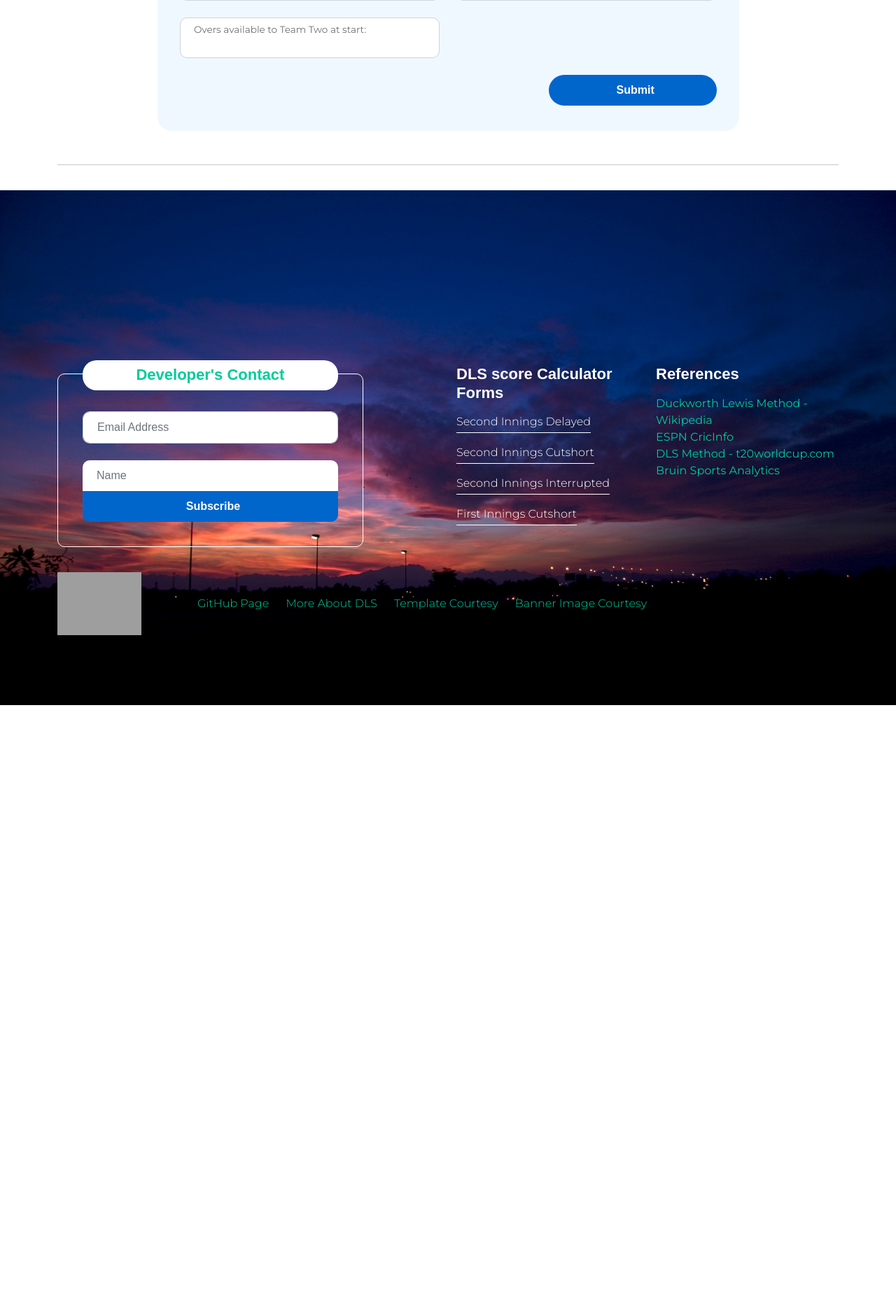
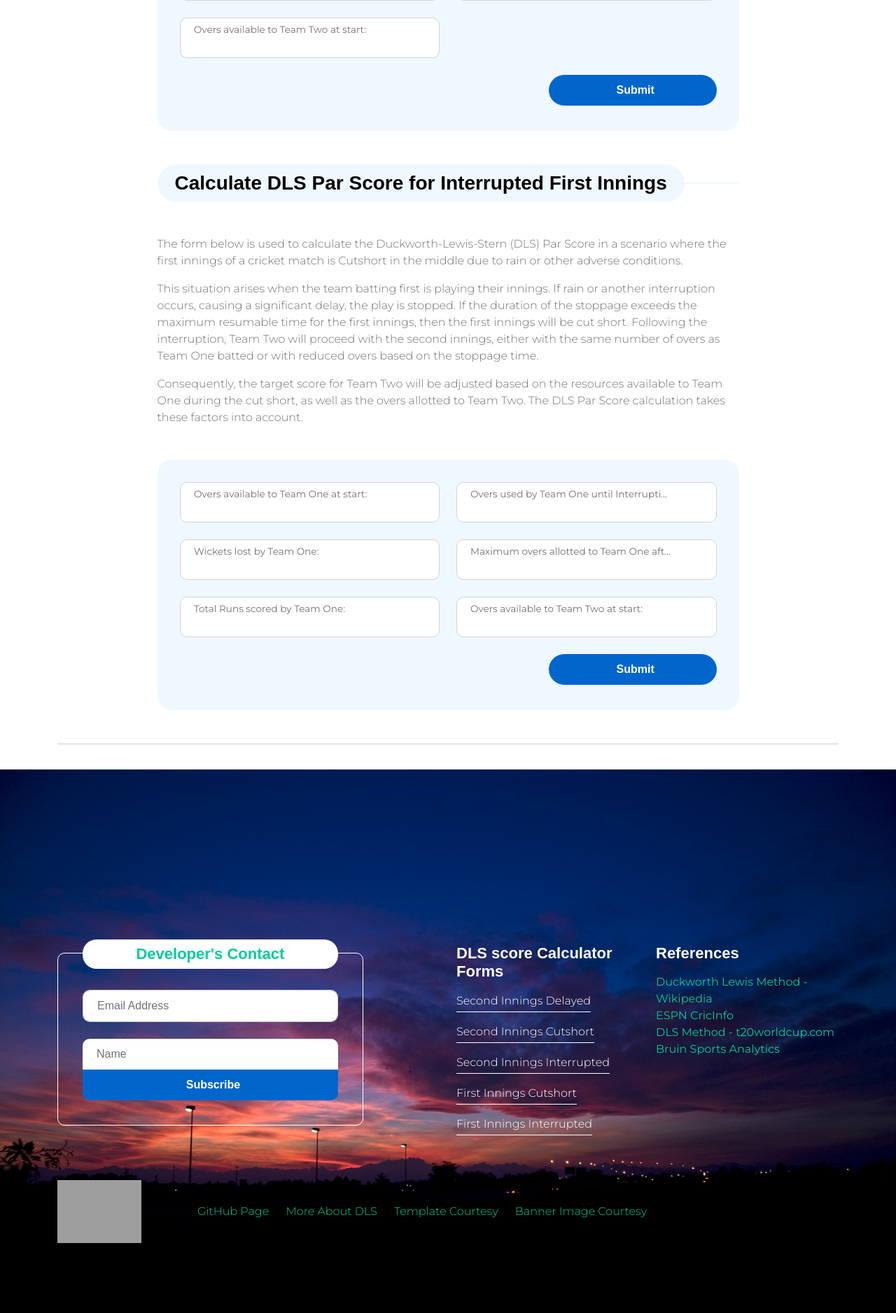
Before and after one commit to NishanthMuruganantham/duckworth-lewis-score-calculator, a Django app: page / in a window 1280 px wide. Shown: the part 4306-6183 px from the top of the page at 70% size. Before the commit the page ends 5314 px from the top, so only its background shows below. Run offline with Django 4.2, Linux system fonts and the light colour scheme; some libraries are stand-ins or nearby versions; some web fonts are replaced; grey boxes are pictures that could not be loaded.

Commit message:
interrupted first innings view has been added into the template (#74)

```diff
--- a/calculator/views.py
+++ b/calculator/views.py
@@ -26,18 +26,22 @@ def index(request):
             return view_for_dls_input_when_first_innings_is_completed_and_second_innings_is_delayed(request)
         if request.POST['form_type'] == "first_innings_cut_short":
             return view_for_dls_input_when_first_innings_is_cut_short(request)
+        if request.POST["form_type"] == "first_innings_interrupted":
+            return view_for_dls_input_when_first_innings_is_interrupted(request)
 
     else:
         dls_second_innings_interrupted_form = DLSInputFormWhenSecondInningsIsInterrupted()
         dls_second_innings_cutshort_form = DLSInputFormSecondInningsIsCutshort()
         dls_second_innings_delayed_form = DLSInputFormWhenSecondInningsIsDelayed()
         dls_first_innings_cutshort_form = DLSInputFormWhenFirstInningsIsCutshort()
+        dls_first_innings_interrupted_form = DLSInputFormWhenFirstInningsIsInterrupted()
         return render(
             request, 'index.html', {
                 "dls_second_innings_interrupted_form": dls_second_innings_interrupted_form,
                 "dls_second_innings_cutshort_form": dls_second_innings_cutshort_form,
                 "dls_second_innings_delayed_form": dls_second_innings_delayed_form,
-                "dls_first_innings_cutshort_form": dls_first_innings_cutshort_form
+                "dls_first_innings_cutshort_form": dls_first_innings_cutshort_form,
+                "dls_first_innings_interrupted_form": dls_first_innings_interrupted_form
             }
         )
 
--- a/static/js/ajax.js
+++ b/static/js/ajax.js
@@ -1,5 +1,5 @@
 $(document).ready(function () {
-    $("#dls-input-form, #dls-interrupted-form, #dls-cut-short-form, #dls-second-innings-delayed-form, #dls-first-innings-cut-short-form").submit(function (e) {
+    $("#dls-input-form, #dls-interrupted-form, #dls-cut-short-form, #dls-second-innings-delayed-form, #dls-first-innings-cut-short-form, #dls-first-innings-interrupted-form").submit(function (e) {
         e.preventDefault(); // Prevent the form from submitting normally
 
         var $form = $(this); // Store the form element
@@ -32,6 +32,9 @@ $(document).ready(function () {
                 } else if (formType === "first_innings_cut_short") {
                     $("#result-container-4").html('<p class="btn custom-btn">Par Score: ' + response.result + "</p>");
                     $("#error-container-4").empty(); // Clear any previous error messages
+                } else if (formType === "first_innings_interrupted") {
+                    $("#result-container-5").html('<p class="btn custom-btn">Par Score: ' + response.result + "</p>");
+                    $("#error-container-5").empty(); // Clear any previous error messages
                 }
             },
             error: function (xhr, status, error) {
@@ -70,6 +73,10 @@ $(document).ready(function () {
                                 $("#error-container-4").empty();
                                 $("#result-container-4").empty();
                                 $("#error-container-4").append(alertElement);
+                            } else if (formType === "first_innings_interrupted") {
+                                $("#error-container-5").empty();
+                                $("#result-container-5").empty();
+                                $("#error-container-5").append(alertElement);
                             }
 
                             // Attach event handler to the close button to remove the alert when clicked
--- a/templates/index.html
+++ b/templates/index.html
@@ -47,7 +47,7 @@
                                 <li><a class="dropdown-item" href="#second_innings_curtailed">Second Innings Cutshort</a></li>
                                 <li><a class="dropdown-item" href="#second_innings_interrupted">Second Innings Interrupted</a></li>
                                 <li><a class="dropdown-item" href="#first_innings_curtailed">First Innings Cutshort</a></li>
-                                <li><a class="dropdown-item" href="detail-page.html">First Innings Interrupted</a></li>
+                                <li><a class="dropdown-item" href="#first_innings_interrupted">First Innings Interrupted</a></li>
                             </ul>
                         </li>
                         <li class="nav-item">
@@ -294,6 +294,51 @@
                         </div>
                     </div>
                 </div>
+                <!-- FORM FOR INTERRUPTED FIRST INNINGS -->
+                <div class="row mt-5 mb-5" id="first_innings_interrupted">
+                    <div class="col-lg-9 col-12 mx-auto">
+                        <div class="section-title-wrap mb-5">
+                            <h4 class="section-title">Calculate DLS Par Score for Interrupted First Innings</h4>
+                        </div>
+                        <p>
+                            The form below is used to calculate the Duckworth-Lewis-Stern (DLS) Par Score in a scenario where the first innings of a cricket match is Cutshort in the middle due to rain or other adverse conditions.
+                        </p>
+                        <p>
+                            This situation arises when the team batting first is playing their innings. If rain or another interruption occurs, causing a significant delay, the play is stopped.
+                            If the duration of the stoppage exceeds the maximum resumable time for the first innings, then the first innings will be cut short.
+                            Following the interruption, Team Two will proceed with the second innings, either with the same number of overs as Team One batted or with reduced overs based on the stoppage time.
+                        </p>
+                        <p class="mb-5">
+                            Consequently, the target score for Team Two will be adjusted based on the resources available to Team One during the cut short, as well as the overs allotted to Team Two.
+                            The DLS Par Score calculation takes these factors into account.
+                        </p>
+                        <div class="custom-block custom-block-full">
+                            <div id="error-container-5"></div>
+                            <form method="POST" class="custom-form contact-form" id="dls-first-innings-interrupted-form" role="form">
+                                {% csrf_token %}
+                                <input type="hidden" name="form_type" value="first_innings_interrupted">
+                                <div class="row">
+                                    {% for field in dls_first_innings_interrupted_form %}
+                                    <div class="col-lg-6 col-md-6 col-12">
+                                        <div class="form-floating">
+                                            {{field}}
+                                            {{field.label_tag}}
+                                        </div>
+                                    </div>
+                                    {% endfor %}
+                                </div>
+                                <div class="row">
+                                    <div class="col-lg-6 col-md-6 col-12 mb-5">
+                                        <div id="result-container-5"></div>
+                                    </div>
+                                    <div class="col-lg-4 col-12 ms-auto">
+                                        <button type="submit" class="form-control">Submit</button>
+                                    </div>
+                                </div>
+                            </form>
+                        </div>
+                    </div>
+                </div>
                 <hr>
             </div>
         </section>
@@ -332,6 +377,9 @@
                     </p>
                     <p>
                         <a href="#first_innings_curtailed">First Innings Cutshort</a>
+                    </p>
+                    <p>
+                        <a href="#first_innings_interrupted">First Innings Interrupted</a>
                     </p>
                 </div>
 
```
